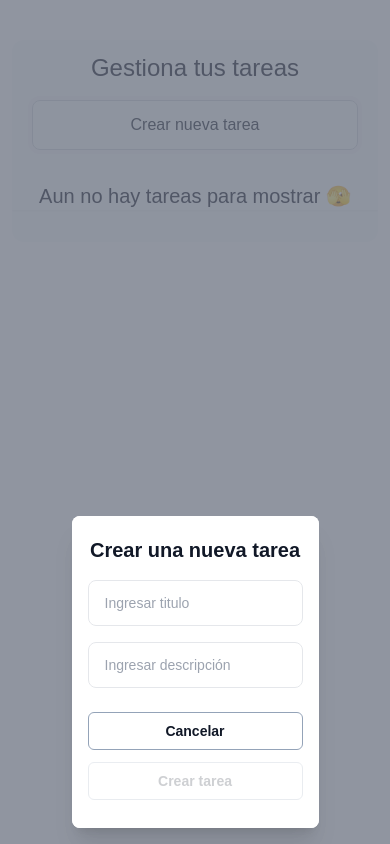
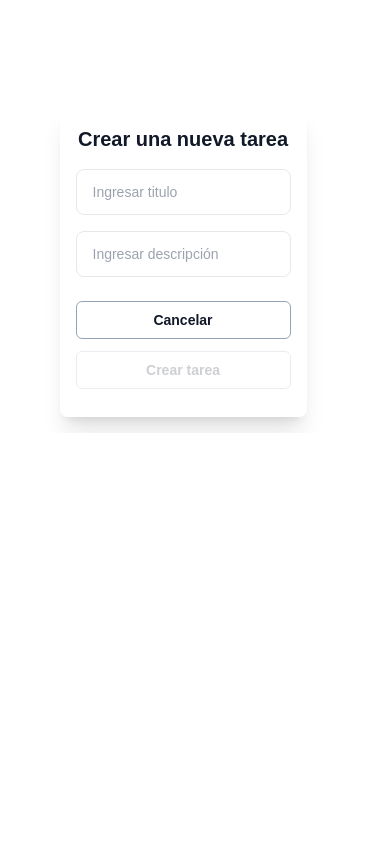
Before and after one commit to cortesPaez/todo-list-nextjs, a Next.js app: page /tasks in a window 390 px wide. Both pictures are taken after a click on the button "Crear nueva tarea". Built offline with nearby package versions, Linux system fonts and the light colour scheme.

Commit message:
feature: added responsive

```diff
--- a/app/components/Modal.tsx
+++ b/app/components/Modal.tsx
@@ -8,11 +8,11 @@ interface Modal {
 
 const Modal = ({ title, description, children }: Modal) => {
   return (
-    <div className="relative z-10">
-      <div className="fixed inset-0 bg-gray-500 bg-opacity-75 transition-opacity"></div>
-      <div className="fixed inset-0 z-10 w-screen overflow-y-auto">
+    <div className="relative z-10 ">
+      <div className="fixed inset-0 bg-gray-500 bg-opacity-75 transition-opacity max-sm:relative"></div>
+      <div className="fixed inset-0 z-10 w-screen overflow-y-auto max-sm:relative">
         <div className="flex min-h-full items-end justify-center p-4 text-center sm:items-center sm:p-0">
-          <div className="relative transform overflow-hidden rounded-lg bg-white text-left shadow-xl transition-all sm:my-8 sm:w-full sm:max-w-lg">
+          <div className="relative transform overflow-hidden rounded-lg bg-white text-left shadow-xl transition-all sm:my-8 sm:w-full sm:max-w-lg" >
             <div className="bg-white px-4 pb-4 pt-5 sm:p-6 sm:pb-4">
               <div className="flex flex-col sm:items-start">
                 <div className="text-center sm:mt-0 mb-4">
--- a/app/tasks/page.tsx
+++ b/app/tasks/page.tsx
@@ -2,9 +2,9 @@
 
 import React, { ChangeEvent, useEffect, useState } from "react";
 import { TodoListService } from "../services/todo-list";
+import { MdCheck, MdDelete, MdEdit, MdRemoveRedEye } from "react-icons/md";
 import Modal from "../components/Modal";
 import Input from "../components/Input";
-import { MdCheck, MdDelete, MdEdit, MdRemoveRedEye } from "react-icons/md";
 import Button from "../components/Button";
 
 const taskDefault = {
@@ -161,7 +161,7 @@ const TodoPage = () => {
             {showModal.action !== "view" && (
               <button
                 type="button"
-                className="mt-3 w-full justify-center rounded-md bg-white px-3 py-2 text-sm font-semibold text-gray-900 hover:bg-red-500 hover:text-white sm:mt-0 sm:w-auto border-[1px] border-slate-400 hover:border-0"
+                className="mt-3 w-full justify-center rounded-md bg-white px-3 py-2 text-sm font-semibold text-gray-900 hover:bg-red-500 hover:text-white sm:mt-0 sm:w-auto border-[1px] border-slate-400 hover:border-0 hover:border-[1px] hover:border-red-500"
                 onClick={() => {
                   setTask(taskDefault);
                   setShowModal(modalDefault);
@@ -188,7 +188,7 @@ const TodoPage = () => {
                   setTask(taskDefault);
                 }
               }}
-              className="mt-3 w-full justify-center rounded-md bg-white px-3 py-2 text-sm font-semibold text-gray-900 hover:bg-slate-900 hover:text-white sm:mt-0 sm:w-auto border-[1px] border-slate-400 hover:border-0"
+              className="mt-3 w-full justify-center rounded-md bg-white px-3 py-2 text-sm font-semibold text-gray-900 hover:bg-slate-900 hover:text-white sm:mt-0 sm:w-auto border-[1px] border-slate-400 hover:border-0 hover:border-0 hover:border-[1px] hover:border-slate-400"
             >
               {getButtonTextModal()}
             </button>
```
